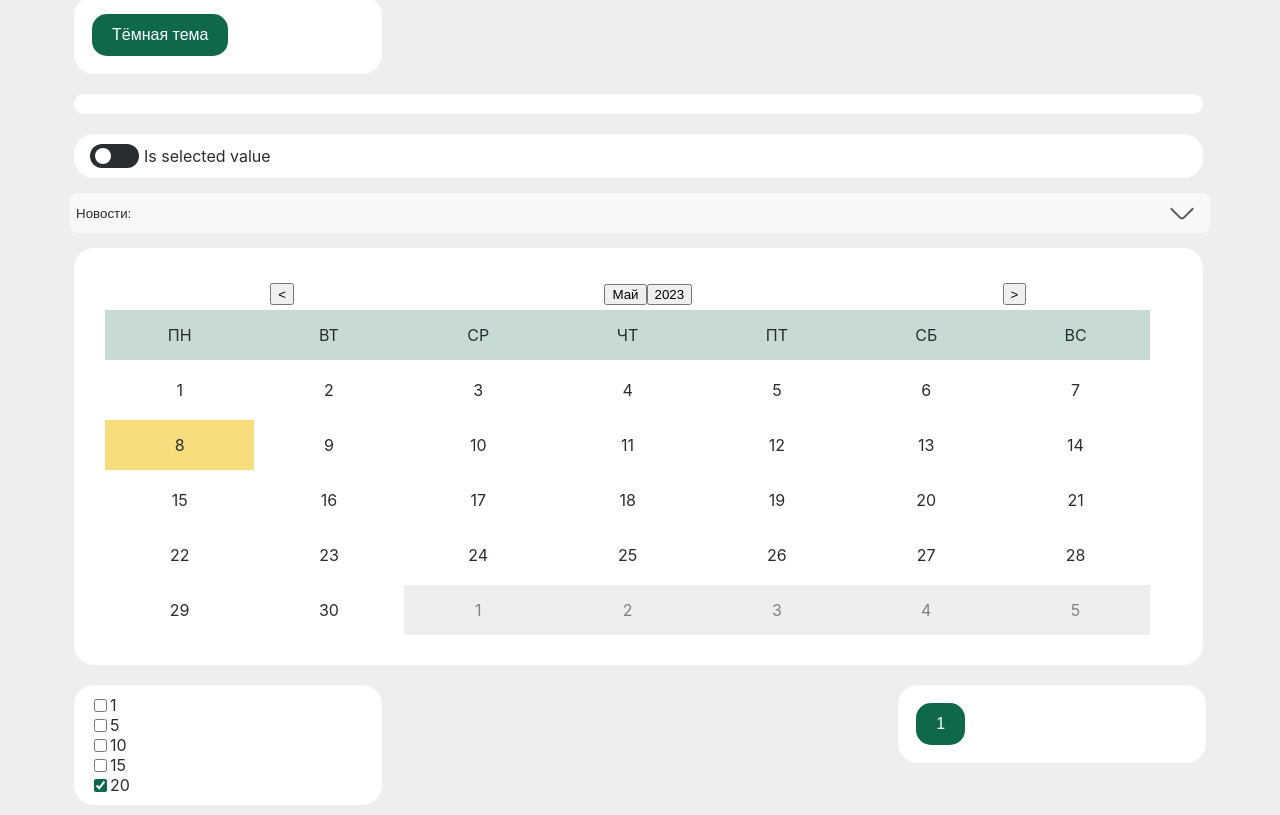
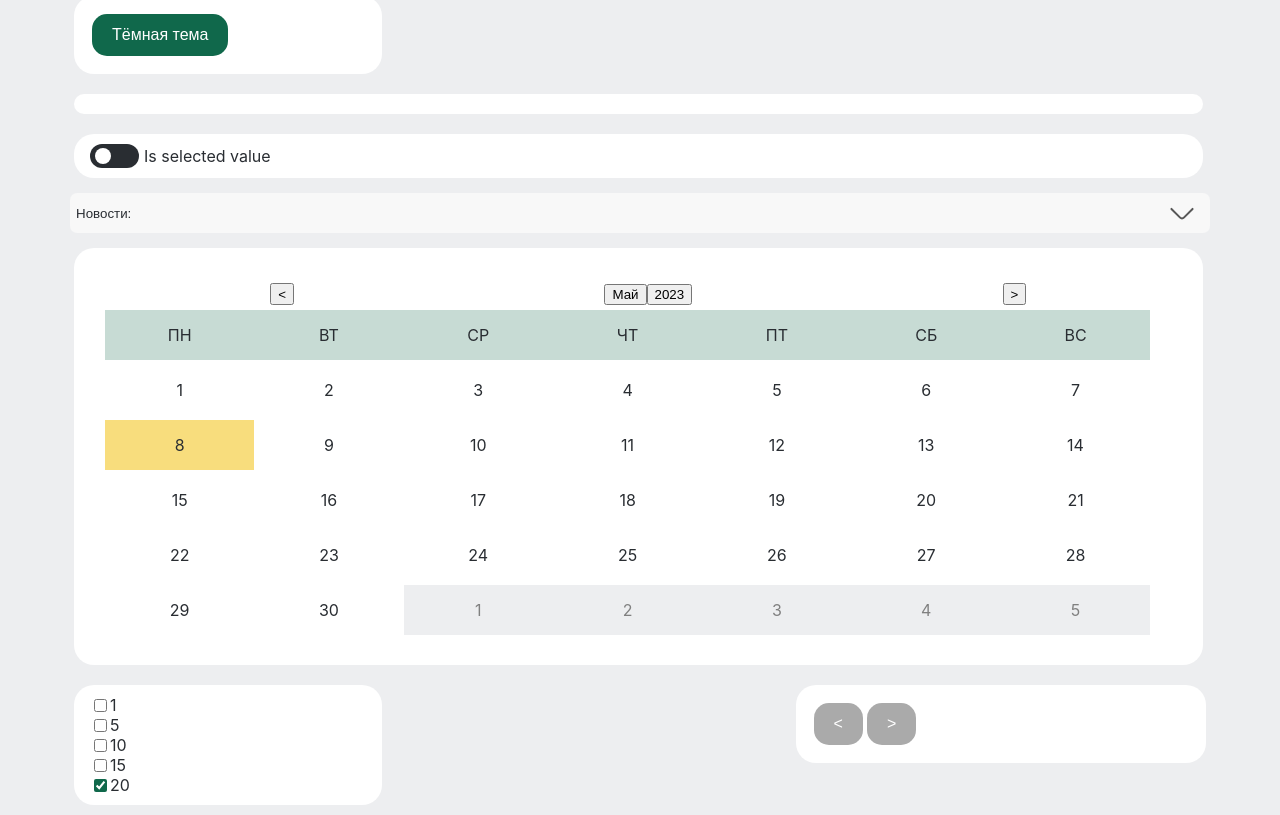
Before and after one commit to evyz/react-ui, a React (Create React App) app: page / in a window 1280 px wide. Shown: the part 306-1121 px from the top of the page. Built offline with nearby package versions, Linux system fonts and the light colour scheme.

Commit message:
added arrows

```diff
--- a/src/evyz@react-forms/paggination/paggination.js
+++ b/src/evyz@react-forms/paggination/paggination.js
@@ -3,12 +3,13 @@ import { Cell, Row } from "../markup/markup"
 import { Checkbox } from "../checkbox/checkbox"
 import Button from "../buttons/button"
 
-const Paggination = () => {
+const Paggination = ({rules }) => {
 
-    const [count, setCount] = useState(101)
+    const [count, setCount] = useState(10)
     const [limit, setLimit] = useState(20)
     const [page, setPage] = useState(1)
     const [maxPage, setMaxPage] = useState(1)
+    const [pageButtons, setPageButtons] = useState([])
 
     const [limits, setLimits] = useState([
         1,
@@ -22,6 +23,9 @@ const Paggination = () => {
         if (count < limit) {
             return setMaxPage(1) // need to refactor
         }
+
+        console.log(count, limit)
+
         if (count % limit !== 0) {
             setMaxPage(count / limit + 1)
         } else {
@@ -36,11 +40,13 @@ const Paggination = () => {
                     <Checkbox value={limit === item} label={String(item)} onClick={() => setLimit(item)} />
                 )}
             </Cell>
-            <Cell size={3}>
-                {/* {maxPage > 5 ?
-                    []
-                } */}
-                <Button>{page}</Button>
+            <Cell size={4}>
+                {rules?.enablePages ?
+                    <Row></Row>
+                   :  <Row>
+                        <Button onClick={() => setPage(page - 1)} customValidationToDisable={page-1 > 0 ? true : false}>{"<"}</Button>
+                        <Button onClick={() => setPage(page + 1)} customValidationToDisable={page < maxPage ? true : false}>{">"}</Button>
+                    </Row> }
             </Cell>
         </Row>
     )
```
